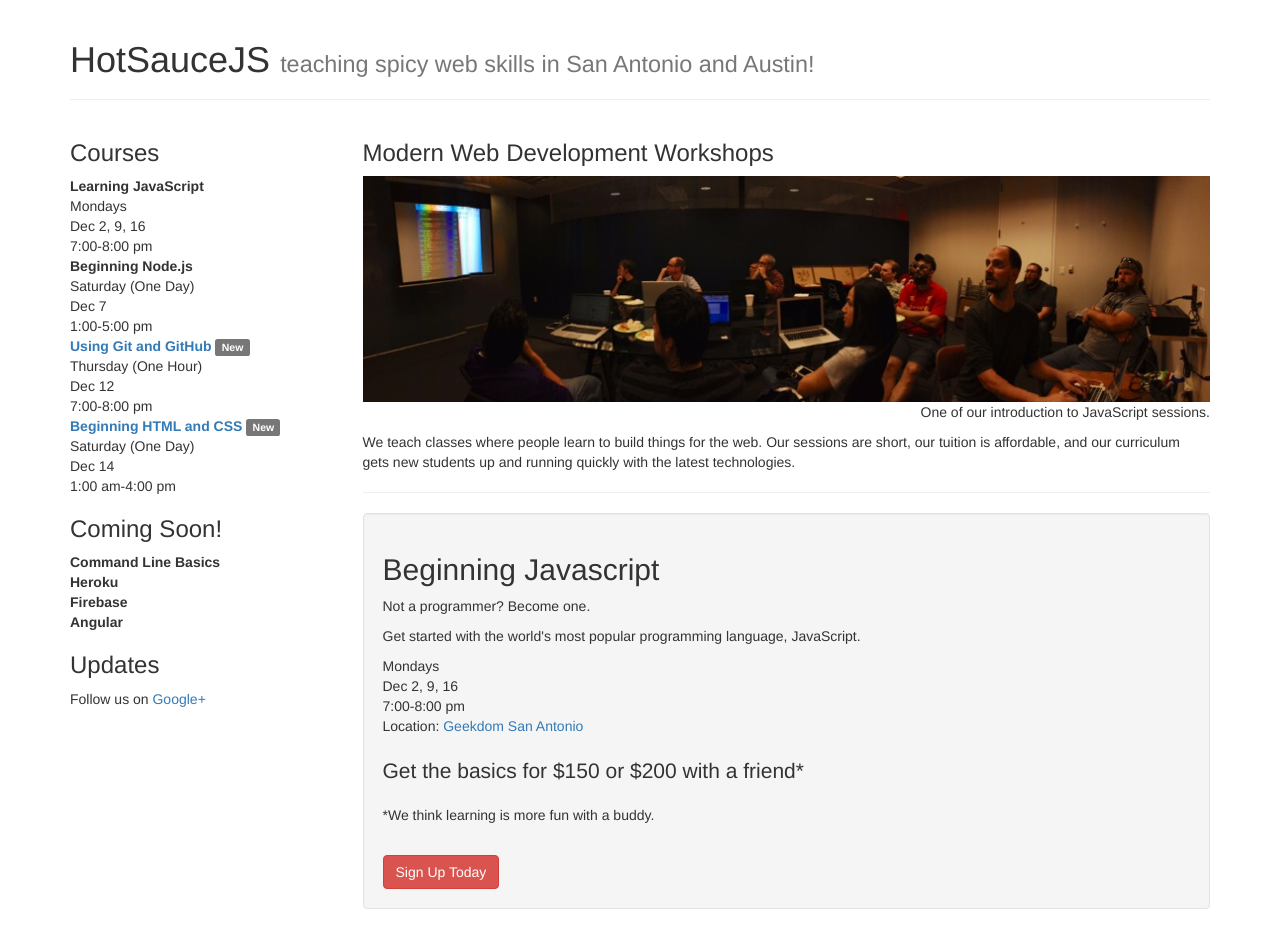
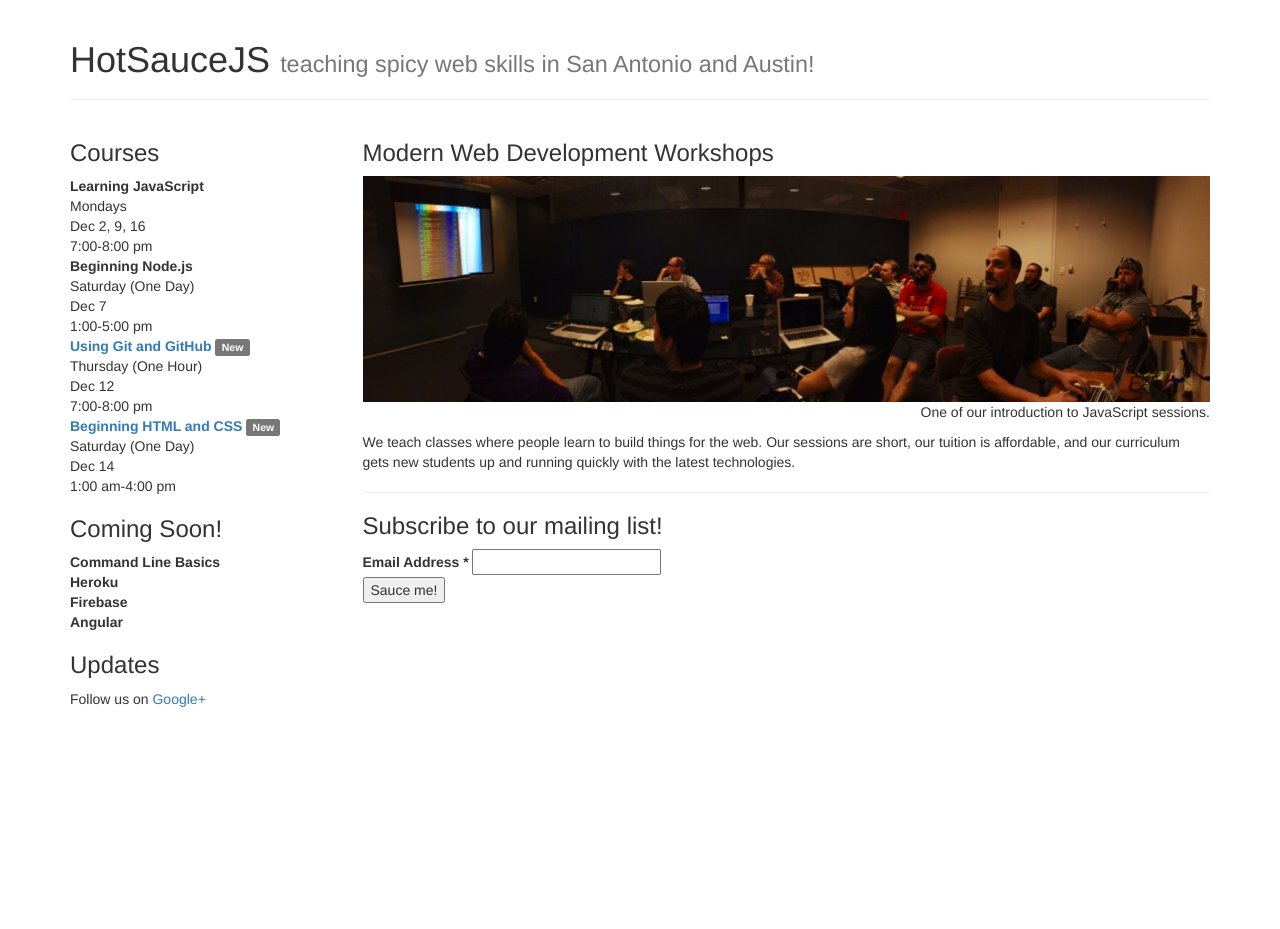
Before and after one commit to HotSauceJS/HotSauceJS.github.io, a plain HTML site: page index.html in a window 1280 px wide. After the commit the page ends 800 px from the top, so only its background shows below. Drawn offline with nearby package versions, Linux system fonts and the light colour scheme.

Commit message:
Fixed issue #3
Added mailchip sign in, removed old Beginning JS class sign up.

```diff
--- a/index.html
+++ b/index.html
@@ -63,21 +63,30 @@
           <p>
           <p>We teach classes where people learn to build things for the web.  Our sessions are short, our tuition is affordable, and our curriculum gets new students up and running quickly with the latest technologies.
           <hr/>
-          <div class="well">
-            <h2>Beginning Javascript</h2>
-            <p>Not a programmer? Become one.</p>
-            <p>Get started with the world's most popular programming language, JavaScript.</p>
-            <div>
-              Mondays<br/>
-              Dec 2, 9, 16</br>
-              7:00-8:00 pm<br/>
-              Location: <a href="http://geekdom.com/san-antonio">Geekdom San Antonio</a>
-            </div><br/>
-            <p class="lead">Get the basics for $150 or $200 with a friend*<p>
-            <p>*We think learning is more fun with a buddy.</p><br/>
-            <div>
-              <a href="https://docs.google.com/forms/d/1rehFnJtKPh0VGe9quKqqJp37VOal-_zHqtL_z4zZHok/viewform" class="btn btn-danger">Sign Up Today</a>
+
+
+            <!-- Begin MailChimp Signup Form -->
+            <div id="mc_embed_signup">
+              <form action="http://twitter.us2.list-manage1.com/subscribe/post?u=50350daf6a7910bab56d83f95&amp;id=fb31221d43"     method="post" id="mc-embedded-subscribe-form" name="mc-embedded-subscribe-form" class="validate" target="_blank"     novalidate>
+                <h3>Subscribe to our mailing list!</h3>
+                <div class="mc-field-group">
+                  <label for="mce-EMAIL">Email Address  <span class="asterisk">*</span>
+                  </label>
+                  <input type="email" value="" name="EMAIL" class="required email" id="mce-EMAIL">
+                </div>
+                <div id="mce-responses" class="clear">
+                  <div class="response" id="mce-error-response" style="display:none"></div>
+                  <div class="response" id="mce-success-response" style="display:none"></div>
+                </div>    <!-- real people should not fill this in and expect good things - do not remove this or risk form bot     signups-->
+                <div style="position: absolute; left: -5000px;">
+                  <input type="text"     name="b_50350daf6a7910bab56d83f95_fb31221d43" value="">
+                </div>
+                <div class="clear">
+                  <input type="submit" value="Sauce me!" name="subscribe" id="mc-embedded-subscribe"     class="button">
+                </div>
+              </form>
             </div>
+<!--End mc_embed_signup-->
           </div>
         </div>
       </div>
```
